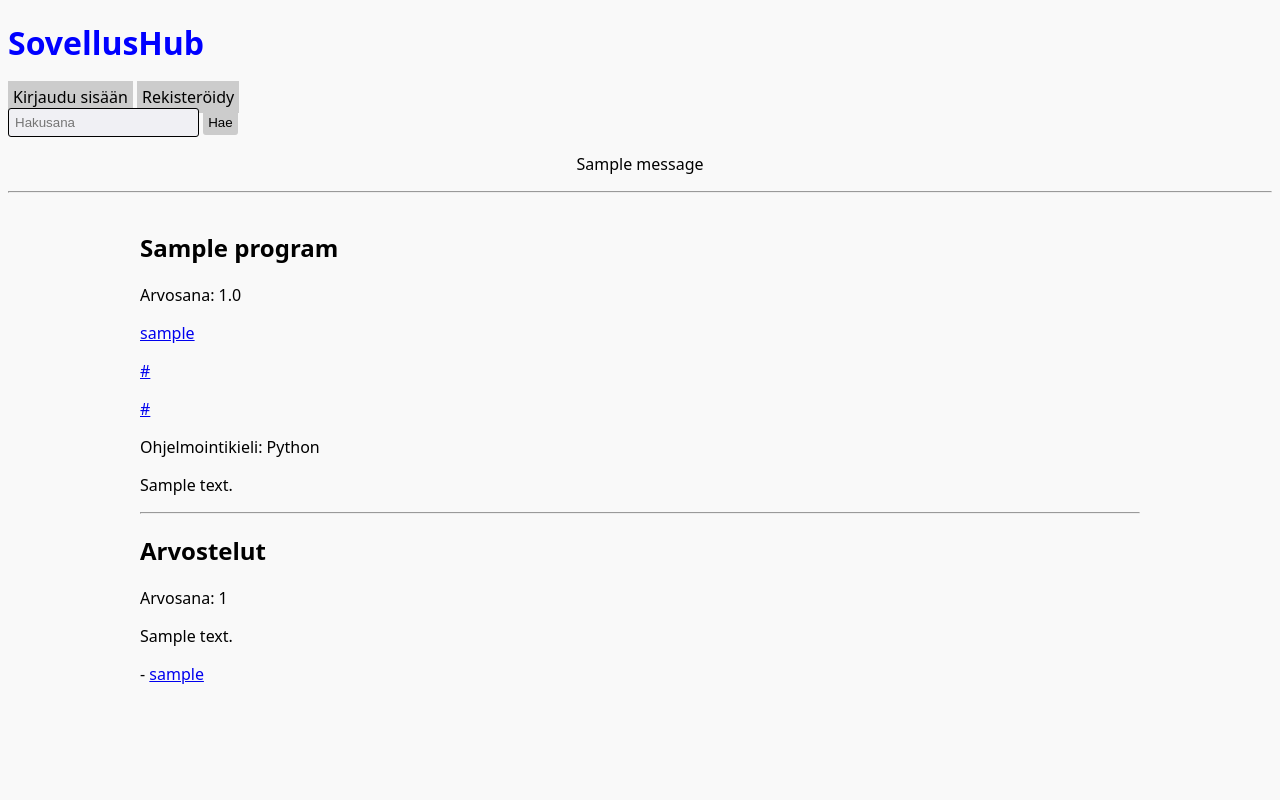
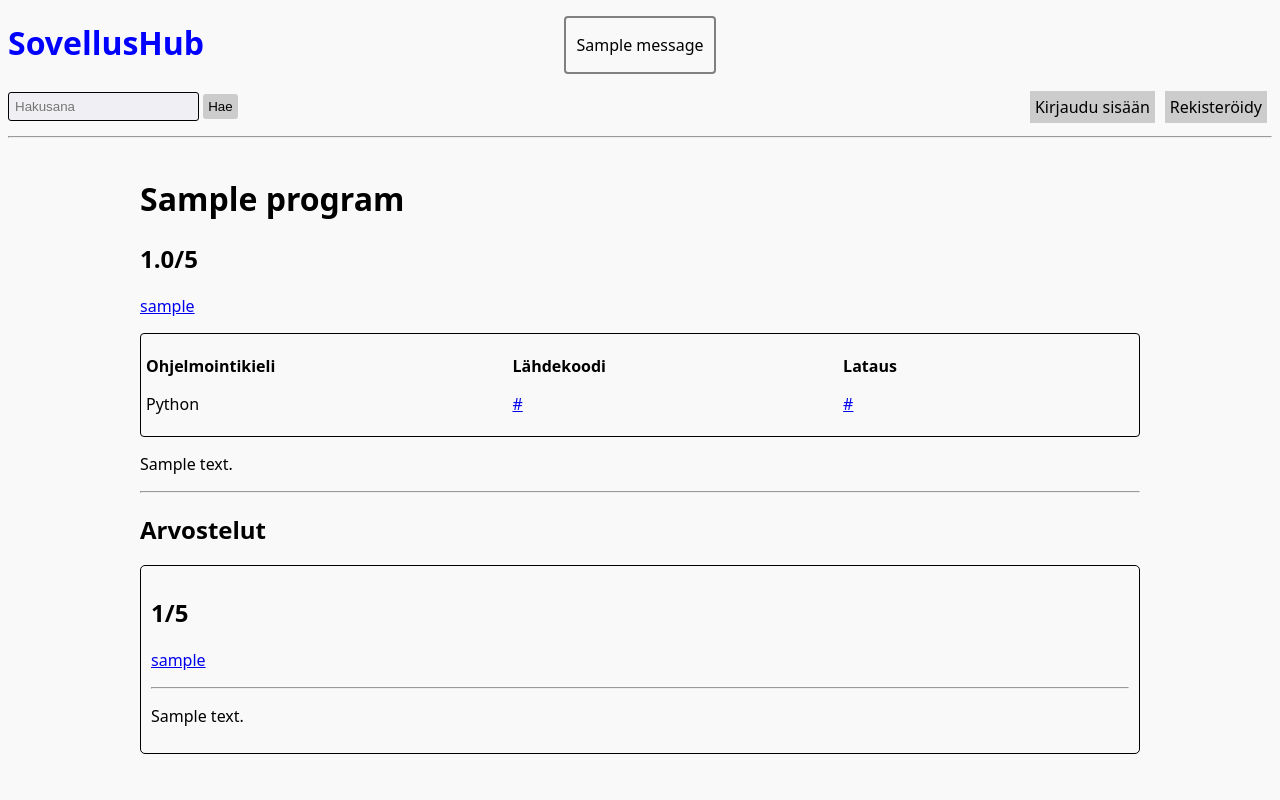
Before and after one commit to eemikh/sovellushub, a Flask app: page /p/1 in a window 1280 px wide. Run offline with Flask 3, Linux system fonts and the light colour scheme; data comes from the database, SQL or seed files in the repository; tables that the repository leaves empty hold one stand-in row (values such as "Sample post"); one stand-in notice (Sample message) is shown.

Commit message:
improve styling

```diff
--- a/templates/base.html
+++ b/templates/base.html
@@ -6,31 +6,38 @@
   </head>
   <body>
     <h1><a href="/" class="internallink">SovellusHub</a></h1>
-    {% if session.username %}
-    <a href="/u/{{ session.user_id }}" class="internallink">{{ session.username }}</a>
 
-    <form action="/logout" method="post">
-      <input type="hidden" name="csrf_token" value="{{ session.csrf_token }}"></input>
-      <button type="submit" value="logout">Kirjaudu ulos</button>
-    </form>
-    {% else %}
-    <a href="/login" class="button">Kirjaudu sisään</a>
-    <a href="/register" class="button">Rekisteröidy</a>
-    {% endif %}
+    <div style="display: flex; align-items: center">
+      <form action="/search" method="get">
+        <input type="text" name="text" placeholder="Hakusana"></input>
 
-    <form action="/search" method="get">
-      <input type="text" name="text" placeholder="Hakusana"></input>
+        <input type="submit" value="Hae"></input>
+      </form>
 
-      <input type="submit" value="Hae"></input>
-    </form>
+      <div style="flex-grow: 1"></div>
+
+      {% if session.username %}
+      <a href="/u/{{ session.user_id }}" class="internallink" style="margin-right: 15px">{{ session.username }}</a>
+
+      <form action="/logout" method="post">
+        <input type="hidden" name="csrf_token" value="{{ session.csrf_token }}"></input>
+        <button type="submit" value="logout">Kirjaudu ulos</button>
+      </form>
+      {% else %}
+      <a href="/login" class="button" style="margin: 5px">Kirjaudu sisään</a>
+      <a href="/register" class="button" style="margin: 5px">Rekisteröidy</a>
+      {% endif %}
+    </div>
 
     {% with messages = get_flashed_messages() %}
       {% if messages %}
-      <center>
+      <div style="position: absolute; width: 80vw; height: 98vh; left: 10vw; top: 2vh; display: flex; flex-direction: column; align-items: center; pointer-events: none;">
         {% for message in messages %}
-        <p>{{ message }}</p>
+          <div style="border: 2px solid grey; border-radius: 4px; background: #f9f9f9; pointer-events: auto; margin-bottom: 15px;">
+            <p style="margin-left: 10px; margin-right: 10px;">{{ message }}</p>
+          </div>
         {% endfor %}
-      </center>
+      </div>
       {% endif %}
     {% endwith %}
 
--- a/templates/program.html
+++ b/templates/program.html
@@ -2,32 +2,49 @@
 
 {% block content %}
 
-<h2>{{ name }}</h2>
+<div style="display: flex; align-items: center;">
+  <h1>{{ name }}</h1>
 
-<p>Arvosana: {{ grade }}</p>
+  {% if session.user_id == author_id %}
+  <div style="flex-grow: 1"></div>
+
+  <form action="/p/{{ program_id }}/edit" style="margin-right: 10px;">
+    <input type="submit" value="Muokkaa sovellusta"></input>
+  </form>
+
+  <form action="/p/{{ program_id }}/delete" method="post">
+    <input type="submit" value="Poista sovellus"></input>
+    <input type="hidden" name="csrf_token" value="{{ session.csrf_token }}"></input>
+  </form>
+  {% endif %}
+</div>
+
+<h2 style="margin-top: 0px;">{{ grade }}/5</h2>
 
 <p><a href="/u/{{ author_id }}">{{ author_name }}</a></p>
 
-<p><a href="{{ source_link }}" target="_blank">{{ source_link }}</a></p>
+<div style="display: flex; border: 1px solid; border-radius: 4px; padding: 5px;">
+  {% for class in classes %}
+  <div style="flex-grow: 1">
+    <p><b>{{ class[0] }}</b></p>
+    <p>{{ class[1] }}</p>
+  </div>
+  {% endfor %}
 
-<p><a href="{{ download_link }}" target="_blank">{{ download_link }}</a></p>
+  <div style="flex-grow: 1">
+    <p><b>Lähdekoodi</b></p>
+    <p><a href="{{ source_link }}" target="_blank">{{ source_link }}</a></p>
+  </div>
 
-{% for class in classes %}
-<p>{{ class[0] }}: {{ class[1] }}</p>
-{% endfor %}
+  <div style="flex-grow: 1">
+    <p><b>Lataus</b></p>
+    <p><a href="{{ download_link }}" target="_blank">{{ download_link }}</a></p>
+  </div>
+</div>
 
 <p>{{ description | show_lines }}</p>
 
-{% if session.user_id == author_id %}
-<form action="/p/{{ program_id }}/edit">
-  <input type="submit" value="Muokkaa sovellusta"></input>
-</form>
-
-<form action="/p/{{ program_id }}/delete" method="post">
-  <input type="submit" value="Poista sovellus"></input>
-  <input type="hidden" name="csrf_token" value="{{ session.csrf_token }}"></input>
-</form>
-{% endif %}
+<hr>
 
 {% if can_review %}
 <p>Anna arvostelu:</p>
@@ -54,15 +71,15 @@
 </form>
 {% endif %}
 
-
-<hr>
-
 <h2>Arvostelut</h2>
 
 {% for review in reviews %}
-<p>Arvosana: {{ review.grade }}</p>
-<p>{{ review.comment | show_lines }}</p>
-<p>- <a href="/u/{{ review.user_id }}">{{ review.username }}</a></p>
+<div style="border: 1px solid; border-radius: 5px; padding: 10px;">
+  <h2>{{ review.grade }}/5</h2>
+  <p><a href="/u/{{ review.user_id }}">{{ review.username }}</a></p>
+  <hr>
+  <p>{{ review.comment | show_lines }}</p>
+</div>
 {% endfor %}
 
 {% endblock %}
--- a/templates/user.html
+++ b/templates/user.html
@@ -2,7 +2,7 @@
 
 {% block content %}
 
-<h2>{{ name }}</h2>
+<h1>{{ name }}</h1>
 
 <p>Annettujen arvosteluiden keskiarvo: {{ average_given_review }}</p>
 
```
